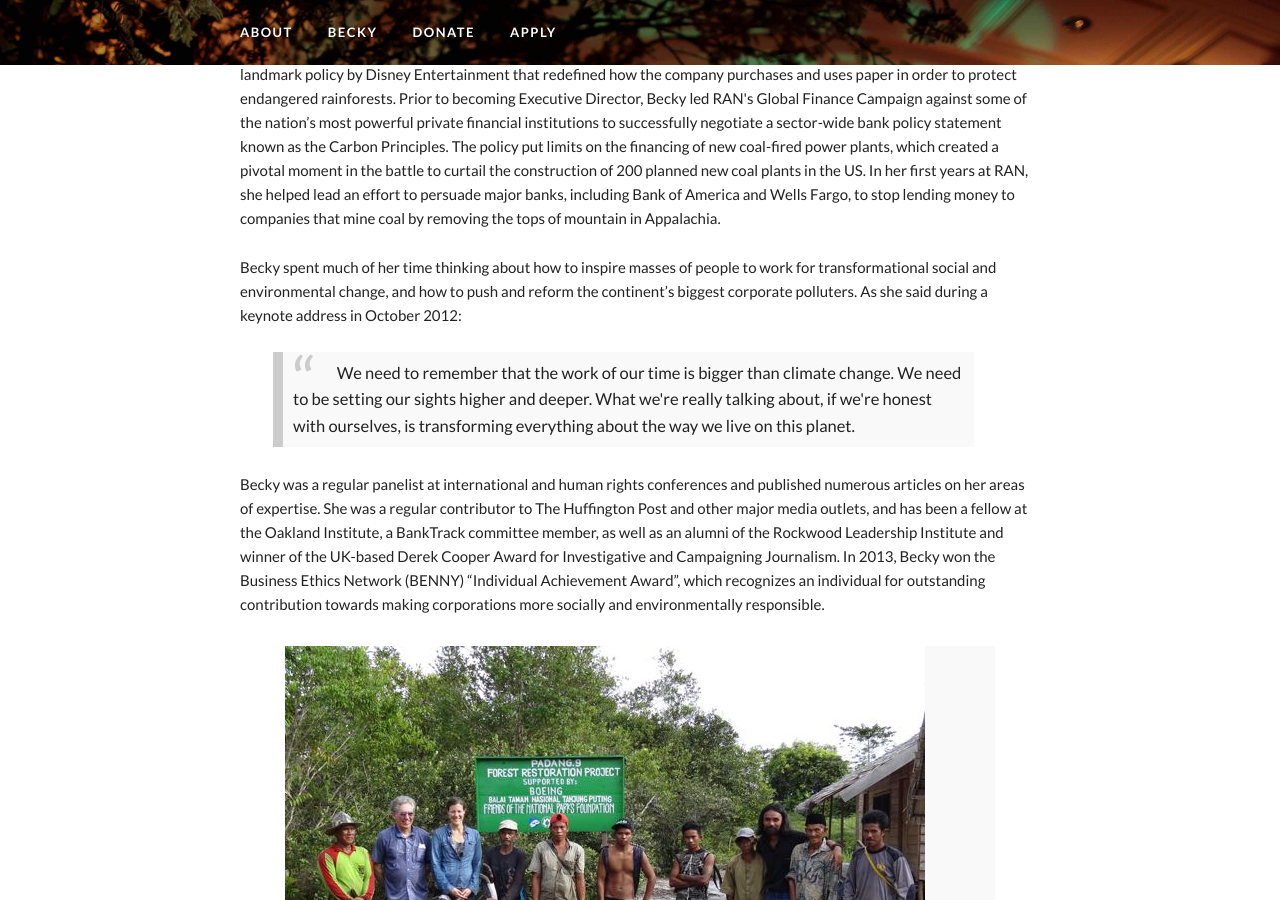
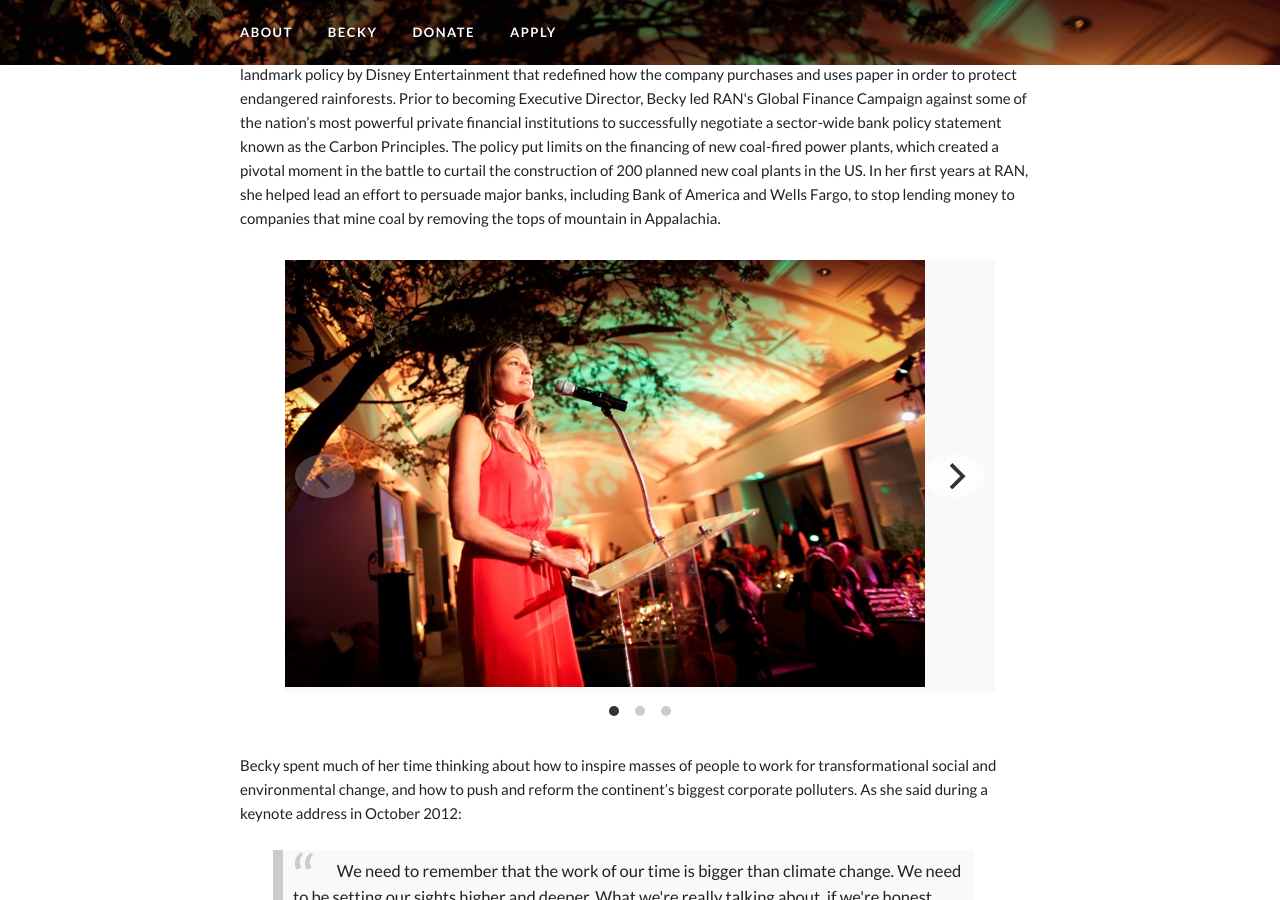
Before and after one commit to tsunamiCam/cameron-personal, a Jekyll site: the page built from becky/index.html, in a window 1280 px wide and 900 px high, scrolled down 884 px. Built offline with Jekyll 4.4.1, drawn with Linux system fonts in a browser that asks for light colours; nearby versions of some CDN libraries.

Commit message:
Added RAN pictures

```diff
--- a/becky/index.html
+++ b/becky/index.html
@@ -33,6 +33,18 @@ layout: default
 
 <p> In 2010, Becky became the first female executive director of the US based Rainforest Action Network (RAN) in its 27 year history. Under her leadership, RAN achieved tremendous victories in preserving endangered rainforests and the rights of their indigenous inhabitants. She helped to architect the most significant agreement in the history of the organization: a landmark policy by Disney Entertainment that redefined how the company purchases and uses paper in order to protect endangered rainforests. Prior to becoming Executive Director, Becky led RAN's Global Finance Campaign against some of the nation’s most powerful private financial institutions to successfully negotiate a sector-wide bank policy statement known as the Carbon Principles. The policy put limits on the financing of new coal-fired power plants, which created a pivotal moment in the battle to curtail the construction of 200 planned new coal plants in the US. In her first years at RAN, she helped lead an effort to persuade major banks, including Bank of America and Wells Fargo, to stop lending money to companies that mine coal by removing the tops of mountain in Appalachia. </p>
 
+<figure>
+<div class="gallery js-flickity" data-flickity-options='{ "cellAlign": "left", "contain": true }'>
+
+  <div class="gallery-cell"><img src="../images/becky/Becky-RAN-3.jpg" /></div>
+<div class="gallery-cell"><img src="../images/becky/Becky-RAN-1.jpg" /></div>
+  <div class="gallery-cell"><img src="../images/becky/Becky-RAN-2.jpg" /></div>
+
+</div>
+</figure>
+
+
+
 <p> Becky spent much of her time thinking about how to inspire masses of people to work for transformational social and environmental change, and how to push and reform the continent’s biggest corporate polluters. As she said during a keynote address in October 2012: </p>
 
 <blockquote>
```
Also changed, not shown: images/becky/Becky-RAN-1.jpg (added), images/becky/Becky-RAN-2.jpg (added), images/becky/Becky-RAN-3.jpg (added).
